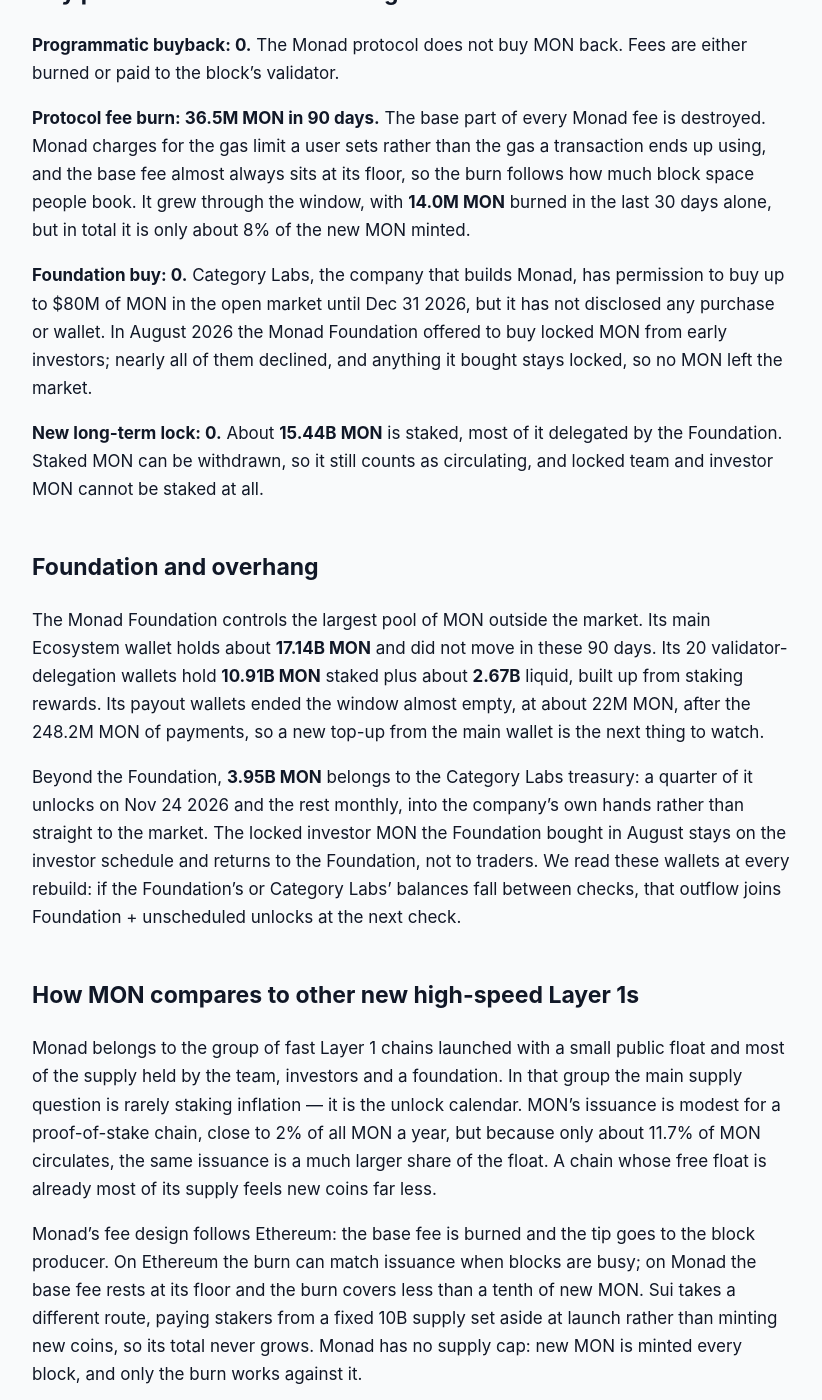
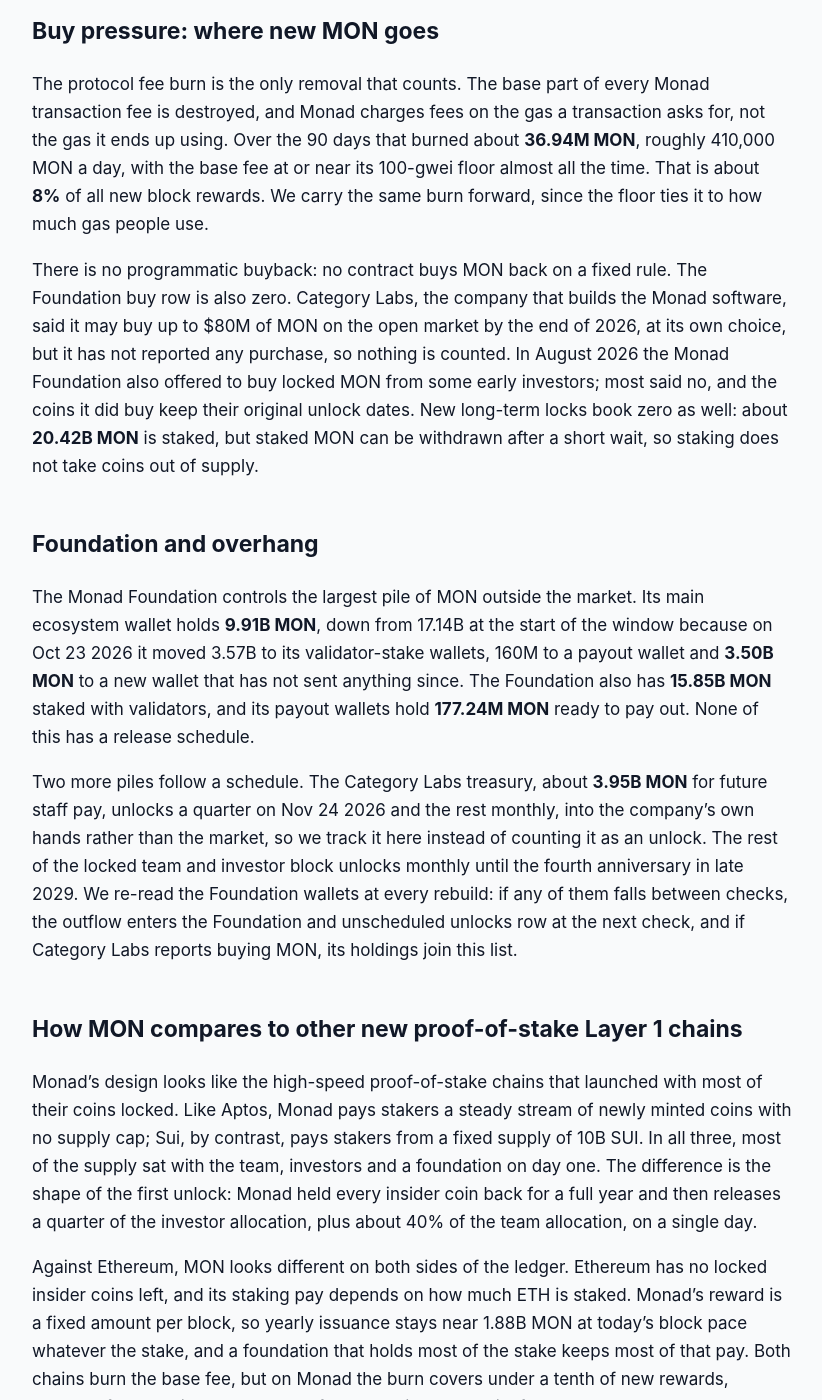
Before and after one commit to jeevansongmy-spec/mrnasdog-articles, a Jekyll site: the page built from crypto/monad-pressure-framework.md, in a window 1280 px wide and 1400 px high, scrolled down 1626 px. Shown: the whole window, without its empty margins (228-1050 px from the left). Built offline with Jekyll 4.4.1, drawn with Linux system fonts in a browser that asks for light colours; some of the changed text lies outside the part shown.

Commit message:
publish: crypto/monad-pressure-framework

```diff
--- a/crypto/monad-pressure-framework.md
+++ b/crypto/monad-pressure-framework.md
@@ -1,6 +1,6 @@
 ---
 title:         "MON Inflation Analysis · October 2026 · Supply growing · projected to keep growing"
-description:   "MON supply grew +3.33% in 90 days from staking rewards and Foundation payouts; a 15.62B team and investor unlock lands Nov 24 2026, about +143% next."
+description:   "MON supply grew +3.35% in 90 days: staking pay and Foundation grants outran a 36.94M MON fee burn. A 15.63B MON team and investor unlock lands Nov 24 2026."
 canonical_url: "https://mrnasdog.com/research/monad/inflation"
 tags:          ["crypto", "mon", "monad", "layer1"]
 published:     true
@@ -12,60 +12,52 @@ published:     true
 
 # MON Inflation Analysis · October 2026 · Supply growing · projected to keep growing
 
-**Monad (MON) is inflationary, and the biggest step is still ahead.** In the 90 days to Oct 19 2026, **430.4M MON** reached the market — **182.3M** from staking rewards and **248.2M** from Monad Foundation payouts — while the fee burn destroyed only **36.5M**. That is **+3.33%** of the **11.83B MON** in circulation. On **Nov 24 2026** the first-year lock ends and **15.62B** team and investor MON unlocks at once, so the next 90 days read about **+142.72%**. The monitor reads **+0.01%**, because the figure it follows has not moved since April.
+Monad (MON) supply is growing, and the next 90 days are far bigger than the last 90. Between Jul 31 and Oct 29 2026, **178.72M MON** of new block rewards reached holders outside the Monad Foundation and the Foundation's payout wallets sent out **254.83M MON**, while the base-fee burn destroyed **36.94M MON**: a net **+3.35%** of the 11.83B MON that trade today, against **+0.002%** on other trackers. Monad has no supply cap, and on **Nov 24 2026** the one-year lockup ends for about **15.63B MON** of team and investor coins, which takes the next-90-day reading to about **+149.88%**.
 
 ## The verdict, in one paragraph
 
-Over the last 90 days, net new MON in the market came to **+3.33%** of circulating supply, and the next 90 days project to **+142.72%**. The monitor reads **+0.01%** for the same 90 days, a gap of **3.32 percentage points**, so the page carries a ⚠ monitor gap note. The reason is on the monitor's side: the circulating figure it reads sat near 10.83B MON from launch, stepped once to 11.83B MON on Apr 14 2026 and has stayed there, while the chain kept minting new MON every block. Our reading stays. Monad today is **a young chain with a small free float and a very large locked overhang**: steady staking inflation now, and an unlock bigger than the whole float in five weeks.
+MON supply grew **+3.35%** over the 90 days to Oct 29 2026, and the next 90 days project to **+149.88%** because team and early-investor coins start to unlock on Nov 24 2026. Other trackers put the last 90 days at **+0.002%**, a gap of about **3.35 percentage points**. That gap is not a disagreement about new MON: the circulating figure those trackers use has stayed near 11.83B MON since Apr 14 2026, so it cannot see block rewards or Foundation payouts. Because the gap stays open, the coin page carries a warning note next to its supply numbers. In one line: Monad is a young chain with steady inflation from staking pay and Foundation grants today, and an unlock wall arriving inside the next 90 days.
 
 ## Sell pressure: where new MON comes from
 
-**Protocol inflation: 182.3M MON in 90 days.** Every Monad block mints a fixed reward for stakers. It was 25 MON per block until the MIP-12 upgrade on Jul 23 2026, which cut it to 18 MON per block while making blocks faster (from about 0.4 seconds to about 0.3 seconds), so the amount minted per hour barely changed. In these 90 days the chain minted **463.2M MON** in total. About 61% of that goes to the stake the Monad Foundation delegates to validators, and those rewards stay in the Foundation's Ecosystem reserve. The other **182.3M MON** reached validators and outside stakers. At the current rate the next 90 days bring about the same.
+Protocol inflation comes first. Every Monad block mints a fixed reward for the stakers of the validator that made it. Since the Jul 23 2026 upgrade that reward is 18 MON per block, down from 25 MON, and the same upgrade cut the block time from about 400 to about 300 milliseconds, so the amount paid per day barely changed. The chain made 25.70M blocks between Jul 31 and Oct 29 2026, which minted 462.54M MON in all. But about 61% of that was earned by stake the Monad Foundation lends to validators, and the Foundation's own rules say those rewards go back into its ecosystem pool. The part that reached other holders was **178.72M MON**. The Foundation added a lot of stake on Oct 23 2026, so the outside share drops to about **154.45M MON** over the next 90 days.
 
-**Vesting unlocks: 0 last 90 days, about 16.48B MON next.** All team and investor MON has been locked since the Nov 24 2025 mainnet launch, so nothing unlocked in the window. On **Nov 24 2026** the one-year lock ends: about **10.70B** team MON and a quarter of the investor allocation, **4.92B**, unlock on the same day — **15.62B MON**, more than all MON trading today. A monthly unlock of about **862.5M MON** follows on Dec 24 2026 and continues each month until late 2029.
+Vesting unlocks are the big event. No MON unlocked in the last 90 days: all team, investor and Category Labs treasury coins have been locked since the Monad mainnet launch on Nov 24 2025, and locked MON cannot even be staked. That changes on **Nov 24 2026**, the one-year anniversary, when about **10.70B MON** of team tokens and **4.93B MON** for early investors are released, about **15.63B MON** in all. Investor coins then release in equal monthly parts over three more years, and team coins over the same three years, so about **863M MON** follows on Dec 24 2026 and again on Jan 24 2027. Together that is **17.35B MON** in the next 90 days, more than all the MON that trades today.
 
-**Foundation + unscheduled unlocks: 248.2M MON.** The Monad Foundation pays grants, incentives and partners from its Ecosystem reserve through a small group of payout wallets. Those wallets sent out **248.2M MON** more than they received in the 90 days, with payments spread through the whole window, so we expect about the same in the next 90 days. The reserve itself has no unlock schedule.
-
-**Long-term locked or bankruptcy: 0.** Monad has no bankruptcy estate and no court-held MON; every locked coin belongs to the team, investor or Category Labs allocations covered above.
+Foundation payouts are the second steady source. The Monad Foundation's four payout wallets sent **254.83M MON** to 45 outside wallets in the 90 days, in every month of the window, mostly to ecosystem projects. We expect about the same over the next 90 days, because the payouts have run month after month and the wallets were topped up again on Oct 23 2026. Long-term locked or bankruptcy supply books zero: no court or estate holds MON waiting to be paid out.
 
 ## Buy pressure: where new MON goes
 
-**Programmatic buyback: 0.** The Monad protocol does not buy MON back. Fees are either burned or paid to the block's validator.
+The protocol fee burn is the only removal that counts. The base part of every Monad transaction fee is destroyed, and Monad charges fees on the gas a transaction asks for, not the gas it ends up using. Over the 90 days that burned about **36.94M MON**, roughly 410,000 MON a day, with the base fee at or near its 100-gwei floor almost all the time. That is about **8%** of all new block rewards. We carry the same burn forward, since the floor ties it to how much gas people use.
 
-**Protocol fee burn: 36.5M MON in 90 days.** The base part of every Monad fee is destroyed. Monad charges for the gas limit a user sets rather than the gas a transaction ends up using, and the base fee almost always sits at its floor, so the burn follows how much block space people book. It grew through the window, with **14.0M MON** burned in the last 30 days alone, but in total it is only about 8% of the new MON minted.
-
-**Foundation buy: 0.** Category Labs, the company that builds Monad, has permission to buy up to $80M of MON in the open market until Dec 31 2026, but it has not disclosed any purchase or wallet. In August 2026 the Monad Foundation offered to buy locked MON from early investors; nearly all of them declined, and anything it bought stays locked, so no MON left the market.
-
-**New long-term lock: 0.** About **15.44B MON** is staked, most of it delegated by the Foundation. Staked MON can be withdrawn, so it still counts as circulating, and locked team and investor MON cannot be staked at all.
+There is no programmatic buyback: no contract buys MON back on a fixed rule. The Foundation buy row is also zero. Category Labs, the company that builds the Monad software, said it may buy up to $80M of MON on the open market by the end of 2026, at its own choice, but it has not reported any purchase, so nothing is counted. In August 2026 the Monad Foundation also offered to buy locked MON from some early investors; most said no, and the coins it did buy keep their original unlock dates. New long-term locks book zero as well: about **20.42B MON** is staked, but staked MON can be withdrawn after a short wait, so staking does not take coins out of supply.
 
 ## Foundation and overhang
 
-The Monad Foundation controls the largest pool of MON outside the market. Its main Ecosystem wallet holds about **17.14B MON** and did not move in these 90 days. Its 20 validator-delegation wallets hold **10.91B MON** staked plus about **2.67B** liquid, built up from staking rewards. Its payout wallets ended the window almost empty, at about 22M MON, after the 248.2M MON of payments, so a new top-up from the main wallet is the next thing to watch.
+The Monad Foundation controls the largest pile of MON outside the market. Its main ecosystem wallet holds **9.91B MON**, down from 17.14B at the start of the window because on Oct 23 2026 it moved 3.57B to its validator-stake wallets, 160M to a payout wallet and **3.50B MON** to a new wallet that has not sent anything since. The Foundation also has **15.85B MON** staked with validators, and its payout wallets hold **177.24M MON** ready to pay out. None of this has a release schedule.
 
-Beyond the Foundation, **3.95B MON** belongs to the Category Labs treasury: a quarter of it unlocks on Nov 24 2026 and the rest monthly, into the company's own hands rather than straight to the market. The locked investor MON the Foundation bought in August stays on the investor schedule and returns to the Foundation, not to traders. We read these wallets at every rebuild: if the Foundation's or Category Labs' balances fall between checks, that outflow joins Foundation + unscheduled unlocks at the next check.
+Two more piles follow a schedule. The Category Labs treasury, about **3.95B MON** for future staff pay, unlocks a quarter on Nov 24 2026 and the rest monthly, into the company's own hands rather than the market, so we track it here instead of counting it as an unlock. The rest of the locked team and investor block unlocks monthly until the fourth anniversary in late 2029. We re-read the Foundation wallets at every rebuild: if any of them falls between checks, the outflow enters the Foundation and unscheduled unlocks row at the next check, and if Category Labs reports buying MON, its holdings join this list.
 
-## How MON compares to other new high-speed Layer 1s
+## How MON compares to other new proof-of-stake Layer 1 chains
 
-Monad belongs to the group of fast Layer 1 chains launched with a small public float and most of the supply held by the team, investors and a foundation. In that group the main supply question is rarely staking inflation — it is the unlock calendar. MON's issuance is modest for a proof-of-stake chain, close to 2% of all MON a year, but because only about 11.7% of MON circulates, the same issuance is a much larger share of the float. A chain whose free float is already most of its supply feels new coins far less.
+Monad's design looks like the high-speed proof-of-stake chains that launched with most of their coins locked. Like Aptos, Monad pays stakers a steady stream of newly minted coins with no supply cap; Sui, by contrast, pays stakers from a fixed supply of 10B SUI. In all three, most of the supply sat with the team, investors and a foundation on day one. The difference is the shape of the first unlock: Monad held every insider coin back for a full year and then releases a quarter of the investor allocation, plus about 40% of the team allocation, on a single day.
 
-Monad's fee design follows Ethereum: the base fee is burned and the tip goes to the block producer. On Ethereum the burn can match issuance when blocks are busy; on Monad the base fee rests at its floor and the burn covers less than a tenth of new MON. Sui takes a different route, paying stakers from a fixed 10B supply set aside at launch rather than minting new coins, so its total never grows. Monad has no supply cap: new MON is minted every block, and only the burn works against it.
-
-What sets MON apart is the size of its first unlock against its float. Many young chains release their team and investor coins in small monthly steps from the start. Monad held everything for a full year and releases about 15.62B MON in one day, then about 862.5M MON a month — so the float more than doubles in a single day.
+Against Ethereum, MON looks different on both sides of the ledger. Ethereum has no locked insider coins left, and its staking pay depends on how much ETH is staked. Monad's reward is a fixed amount per block, so yearly issuance stays near 1.88B MON at today's block pace whatever the stake, and a foundation that holds most of the stake keeps most of that pay. Both chains burn the base fee, but on Monad the burn covers under a tenth of new rewards, because fees are tiny and the base fee rarely rises above its floor.
 
 ## What to watch in the next 90 days
 
-**Nov 24 2026:** the first-year unlock of about 15.62B team and investor MON, plus about 988M MON into the Category Labs treasury — watch exchange deposits from the newly unlocked wallets.
+**Nov 24 2026**: the one-year cliff, about **15.63B MON** for the team and early investors, the largest single supply event in Monad's history so far, plus the first quarter of the Category Labs treasury.
 
-**Dec 24 2026:** the first monthly unlock, about 862.5M MON, with the same amount due every month after.
+**Dec 24 2026** and **Jan 24 2027**: the first two monthly releases, about **863M MON** each.
 
-**Dec 31 2026:** the end of Category Labs' permission to buy up to $80M of MON — any disclosed purchase would be the first real buyer on the other side.
+**Dec 31 2026**: the end of the window in which Category Labs said it may buy back up to $80M of MON; any reported purchase would enter the Foundation buy row.
 
-**Foundation payouts:** the payout wallets are close to empty, so a top-up from the 17.14B MON main wallet would show whether grant spending keeps its pace of about 248M MON per 90 days.
-
-**Staking after the unlock:** unlocked team and investor MON can be staked, which would shrink the Foundation's share of rewards and send more of each block's new MON to the market.
+The Monad Foundation's wallets: the new 3.50B MON wallet filled on Oct 23 2026, the payout wallets' monthly pace, and any change to its validator stake, which moves how much of the 18 MON block reward reaches the market.
 
 ## Summary
 
-Monad (MON) is inflationary: **+3.33%** net over the last 90 days from staking rewards and Foundation payouts, with a fee burn of only **36.5M MON** against them. The next 90 days read about **+142.72%**, because the Nov 24 2026 unlock releases about 15.62B team and investor MON into a float of 11.83B, followed by about 862.5M MON every month until late 2029. The key risk is that newly unlocked holders sell; the only buyers on the supply side today are a small burn and an undisclosed company buyback. MON has no supply cap, so issuance continues after every unlock is done.
+Monad (MON) supply grew **+3.35%** in the 90 days to Oct 29 2026: holders outside the Monad Foundation received **178.72M MON** of new block rewards, the Foundation paid out **254.83M MON**, and the base-fee burn removed **36.94M MON**. The next 90 days are far larger, because the one-year lockup ends on Nov 24 2026 and about **17.35B MON** of team and investor coins unlock by Jan 24 2027, more than the 11.83B MON that trade today. Monad has no supply cap, the burn covers under a tenth of new rewards, and no buyback has been reported. The main risk for holders is how much of the unlocked supply reaches the market.
 
-*MrNasDog Pressure Framework analysis of MON, Metric 1 — Inflation. Data + explanation only. Not financial advice. Checked Oct 19 2026.*
+---
+
+*MrNasDog Pressure Framework analysis of MON, Metric 1 — Inflation. Data + explanation only. Not financial advice. Checked Oct 29 2026.*
```
